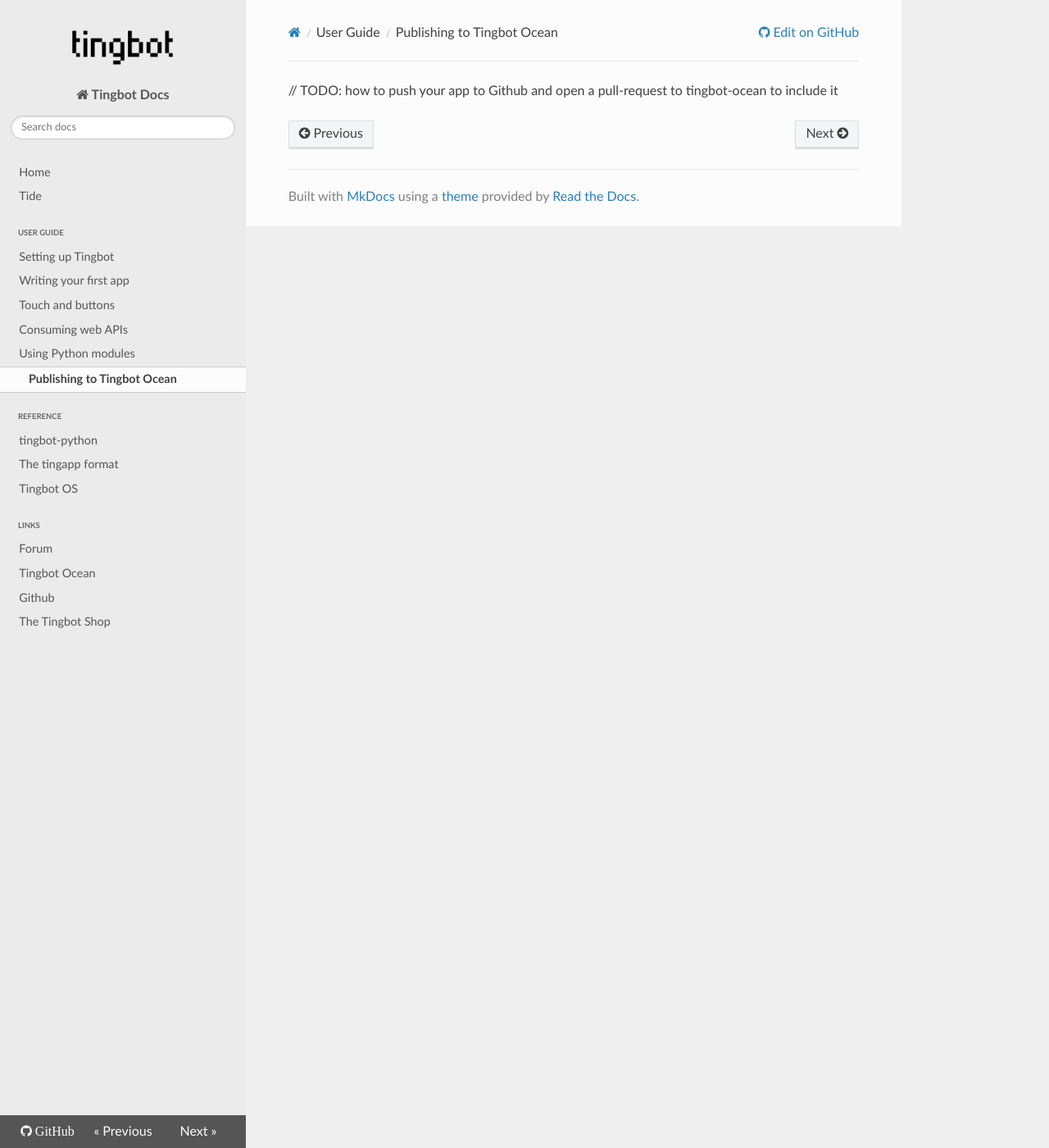
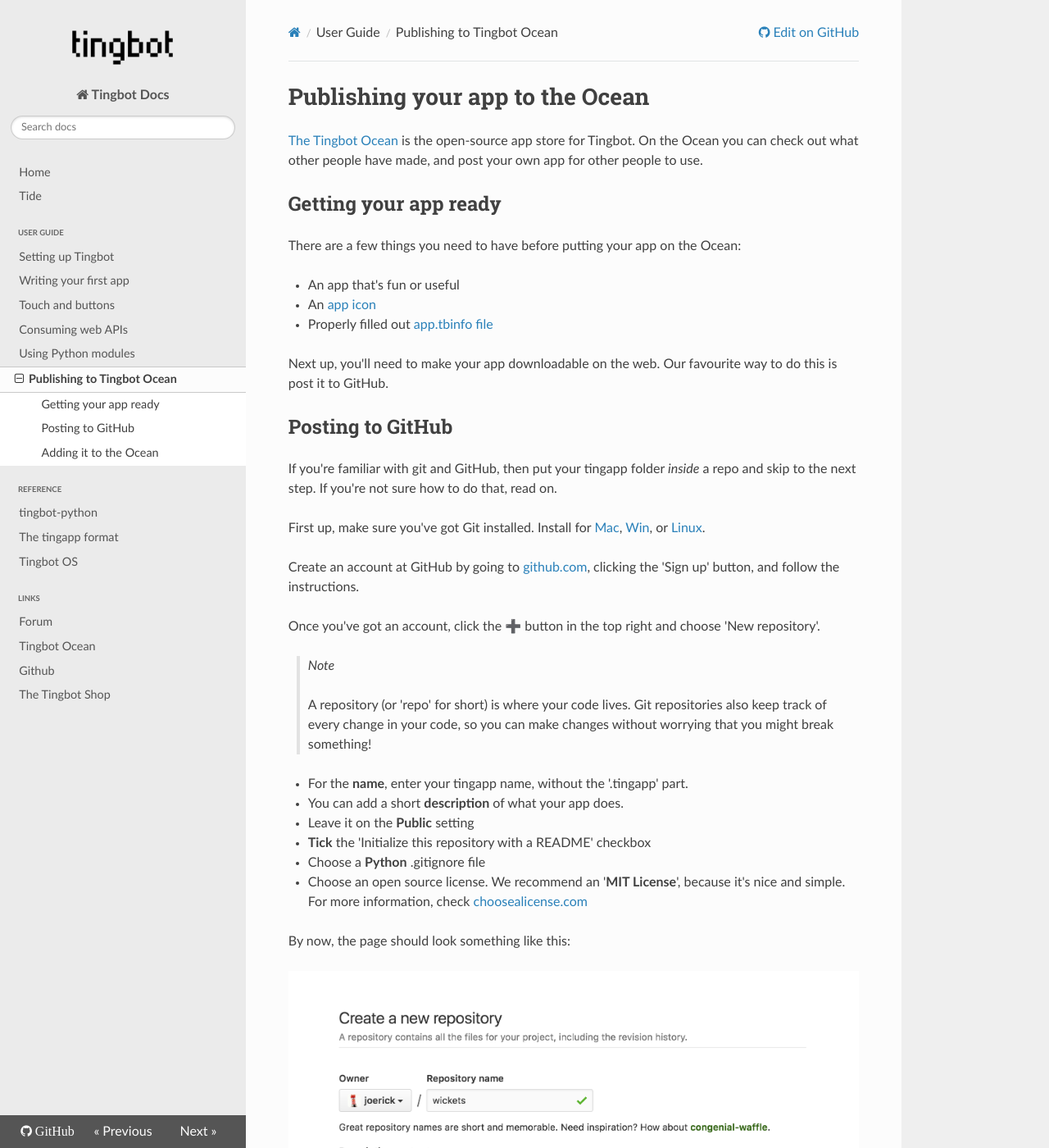
Before and after one commit to tingbot/tingbot-docs, an MkDocs documentation site: the page built from docs/guides/publish-to-ocean.md, in a window 1280 px wide and 1400 px high. Shown: the whole window at 82% size. Built offline with MkDocs 1.6.1, drawn with Linux system fonts in a browser that asks for light colours; nearby versions of some CDN libraries; old or Windows-style settings are respelled for this version of MkDocs; some of the changed text lies outside the part shown.

Commit message:
Add Tingbot Ocean publishing guide

```diff
--- a/docs/guides/publish-to-ocean.md
+++ b/docs/guides/publish-to-ocean.md
@@ -1 +1,82 @@
-// TODO: how to push your app to Github and open a pull-request to tingbot-ocean to include it
+Publishing your app to the Ocean
+================================
+
+[The Tingbot Ocean](http://ocean.tingbot.com) is the open-source app store for Tingbot. On the Ocean you can check out what other people have made, and post your own app for other people to use.
+
+Getting your app ready
+----------------------
+
+There are a few things you need to have before putting your app on the Ocean:
+
+- An app that's fun or useful
+- An [app icon](/reference/tingapp-format/#icon)
+- Properly filled out [app.tbinfo file](/reference/tingapp-format/#tbinfo)
+
+Next up, you'll need to make your app downloadable on the web. Our favourite way to do this is post it to GitHub.
+
+Posting to GitHub
+-----------------
+
+If you're familiar with git and GitHub, then put your tingapp folder *inside* a repo and skip to the next step. If you're not sure how to do that, read on.
+
+First up, make sure you've got Git installed. Install for [Mac](https://www.atlassian.com/git/tutorials/install-git/mac-os-x), [Win](https://www.atlassian.com/git/tutorials/install-git/windows), or [Linux](https://www.atlassian.com/git/tutorials/install-git/linux).
+
+Create an account at GitHub by going to [github.com](http://github.com), clicking the 'Sign up' button, and follow the instructions.
+
+Once you've got an account, click the ➕ button in the top right and choose 'New repository'.
+
+> *Note*
+>
+> A repository (or 'repo' for short) is where your code lives. Git repositories also keep track of every change in your code, so you can make changes without worrying that you might break something!
+
+- For the **name**, enter your tingapp name, without the '.tingapp' part.
+- You can add a short **description** of what your app does.
+- Leave it on the **Public** setting
+- **Tick** the 'Initialize this repository with a README' checkbox
+- Choose a **Python** .gitignore file
+- Choose an open source license. We recommend an '**MIT License**', because it's nice and simple. For more information, check [choosealicense.com](http://choosealicense.com/)
+
+By now, the page should look something like this:
+
+![](images/publishing-new-repo.png)
+
+All set? Hit the big green button!
+
+On the next screen, you'll see your new repository. Copy your Git URL from the 'Clone or download' button.
+
+![](images/publishing-clone.png)
+
+Now open a terminal ('Git Bash' on Windows) and type
+
+    git clone <paste your git URL here>
+
+Git will download your repo, into a folder with the name you chose earlier. Now you can add your app, by copying it into the folder that was created.
+
+Finally, we can push it to GitHub. Go back to the terminal and type:
+
+    cd <your repo name>
+    git add .
+    git status
+
+Git will output a list of files that are going to be added. Give it a look over and make sure there's nothing there you don't want to publish. If there is anything, remove the files and do `git add .` again.
+
+Finally, to push to GitHub, type
+
+    git commit
+    git push
+
+Check your repo page on GitHub, you should see your app appear!
+
+Adding it to the Ocean
+----------------------
+
+Tingbot Ocean is also hosted on GitHub. To add your app, go to the [_data/apps.yaml](https://github.com/tingbot/ocean/blob/gh-pages/_data/apps.yaml) page and add an entry for your app.
+
+Click the <i class="fa fa-pencil" aria-hidden="true"></i> pencil icon to edit, and then add your app. Just copy one of the existing entries and fill in your own information. Fields of note-
+
+* `icon` - this is a URL to your app's icon. An easy way to point at your app's icon is to use the GitHub 'raw' URL, which has the format: `https://raw.githubusercontent.com/<username>/<appname>/master/<appname>.tingapp/icon.png`
+* `zip_url` - A URL to a zip download of the app. Again, GitHub makes this easy - `https://github.com/<username>/<appname>/archive/master.zip`
+* `github_url` (optional) - If the app's hosted on GitHub, the GitHub repo link - `https://github.com/<username>/<appname>`
+* `screenshot_url` (optional) - a URL to a screenshot of your app
+
+Save your change, and we'll get a pull request for your app. We'll take a quick look to review and then you should be live!
```
Also changed, not shown: docs/guides/images/publishing-clone.png (added), docs/guides/images/publishing-new-repo.png (added).
